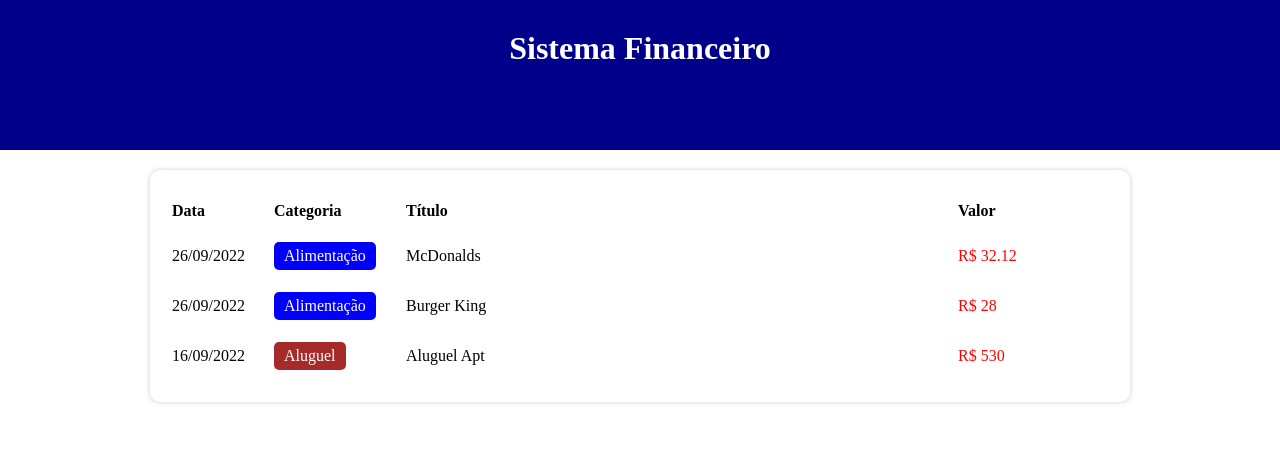
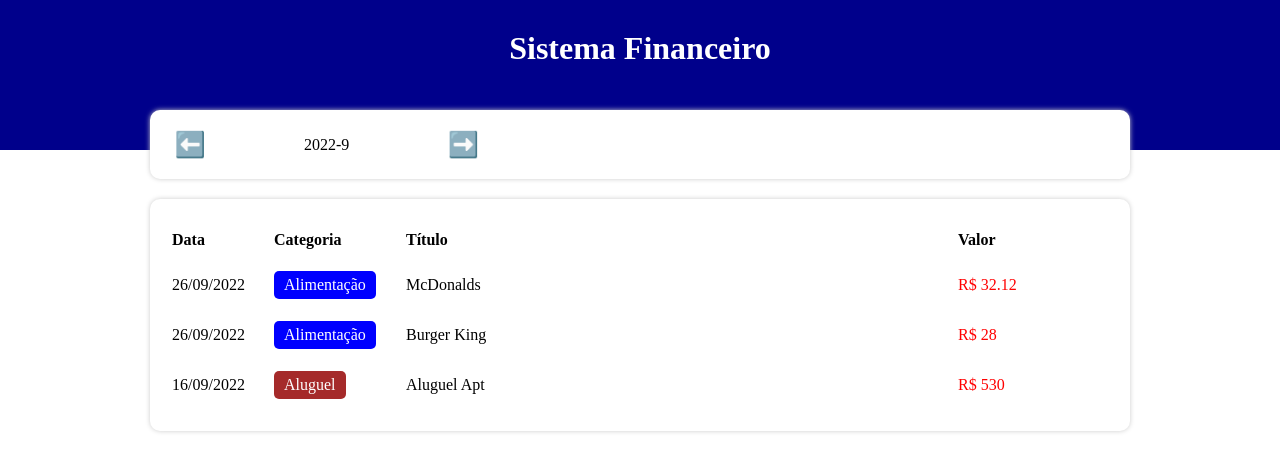
Before and after one commit to LoiolaBr17/Sistema_Financeiro, a React (Vite) app: page / in a window 1280 px wide. Shown: the top 472 px of the page. Built offline with nearby package versions, Linux system fonts and the light colour scheme.

Commit message:
created component InfoArea

```diff
--- a/src/App.tsx
+++ b/src/App.tsx
@@ -11,6 +11,7 @@
 import { getCurrentMonth, filterListByMonth } from './helpers/dateFilter'
 
 import { TableArea } from './components/TableArea';
+import { InfoArea } from './components/InfoArea';
 
 const App = () => {
   const [list, setList] = useState(items);
@@ -28,8 +29,9 @@
       </C.Header>
 
       <C.Body>
+        <InfoArea currentMonth={currentMonth}/>
 
-      <TableArea list={filteredList}/>
+        <TableArea list={filteredList}/>
 
       </C.Body>
     </C.Container>
--- /dev/null
+++ b/src/components/InfoArea/index.tsx
@@ -0,0 +1,21 @@
+import * as C from './styles';
+
+type Props = {
+    currentMonth: string;
+}
+
+export const InfoArea = ({ currentMonth }: Props) => {
+    return (
+        <C.Container>
+            <C.MonthArea>
+                <C.MonthArrow>⬅️</C.MonthArrow>
+                <C.MonthTitle>{currentMonth}</C.MonthTitle>
+                <C.MonthArrow>➡️</C.MonthArrow>
+            </C.MonthArea>
+
+            <C.ResumeArea>
+
+            </C.ResumeArea>
+        </C.Container>
+    )
+}
--- /dev/null
+++ b/src/components/InfoArea/styles.ts
@@ -0,0 +1,34 @@
+import styled from "styled-components";
+
+export const Container = styled.div`
+    background-color: #FFF;
+    box-shadow: 0px 0px 5px #CCC;
+    border-radius: 10px;
+    padding: 20px;
+    margin-top: -40px;
+    display: flex;
+    align-items: center;
+`;
+
+export const MonthArea = styled.div`
+    flex: 1;
+    display: flex;
+    align-items: center;
+`;
+
+export const MonthArrow = styled.div`
+    width: 40px;
+    text-align: center;
+    font-size: 25px;
+    cursor: pointer;
+`;
+
+export const MonthTitle = styled.div`
+    flex: 1;
+    text-align: center;
+`;
+
+export const ResumeArea = styled.div`
+    flex: 2;
+    display: flex;
+`;
```
